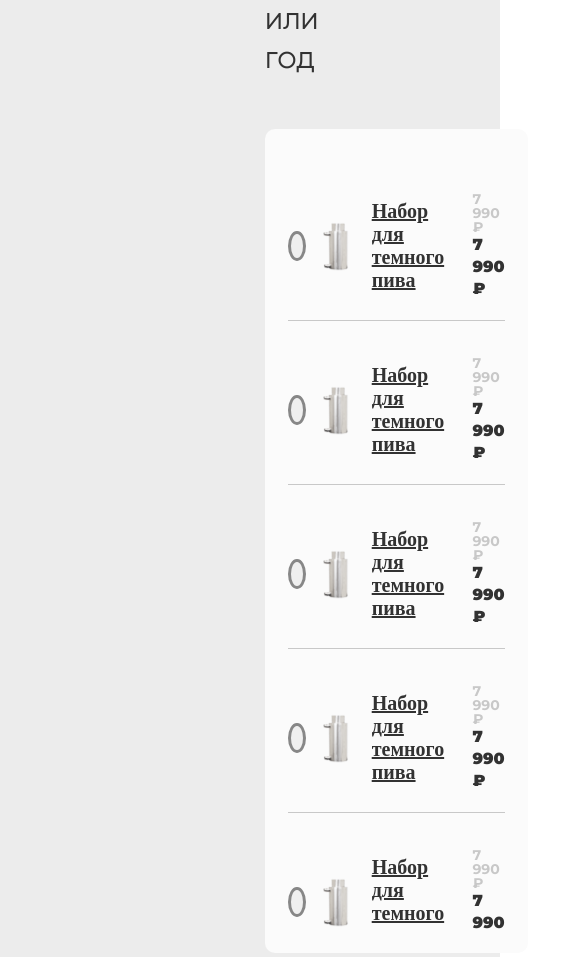
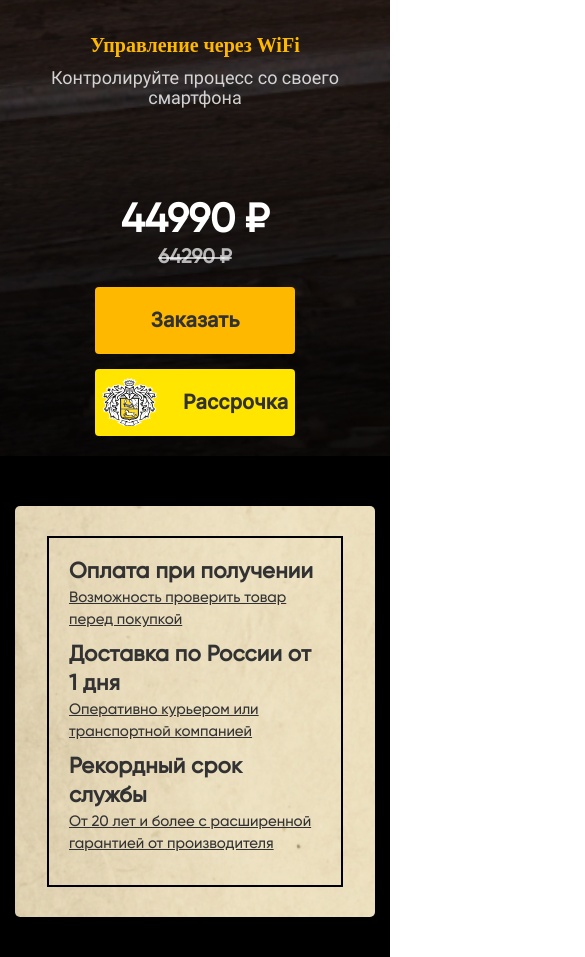
Before and after one commit to tursunov4/bar2, a React (Create React App) app: page / in a window 390 px wide. Shown: the part 1040-1997 px from the top of the page, 585 px wide, since content can reach past the window. Built offline with nearby package versions, Linux system fonts and the light colour scheme.

Commit message:
change css code

```diff
--- a/src/components/Footer/style.css
+++ b/src/components/Footer/style.css
@@ -142,7 +142,7 @@ footer {
   display: none;
 }
 
-@media only screen and (max-width: 1160px) {
+@media only screen and (max-width: 1207px) {
   .footer_left_h2 {
     font-size: 26px;
   }
@@ -174,7 +174,7 @@ footer {
   }
 }
 
-@media only screen and (max-width: 1024px) {
+@media only screen and (max-width: 1097px) {
   footer {
     padding: 20px;
     height: 530px;
--- a/src/components/Pokupke/Ordered.jsx
+++ b/src/components/Pokupke/Ordered.jsx
@@ -1,145 +1,145 @@
-import React, { useState } from "react";
-import { Checkbox } from "antd";
-import rasm from "../../assets/Images/svg/pokupka__left.svg";
-import center from "../../assets/Images/png/pokupke_img.png";
+// import React, { useState } from "react";
+// import { Checkbox } from "antd";
+// import rasm from "../../assets/Images/svg/pokupka__left.svg";
+// import center from "../../assets/Images/png/pokupke_img.png";
 
-const Ordered = () => {
-  const [click, setClick] = useState(true);
-  return (
-    <>
-      <div className="zakazat">
-        <div className="zakazat__left">
-          <div className="zakazat__left--wrapper">
-            <div className="zakazat__left--card">
-              <button onClick={() => setClick(!click)}>
-                <p
-                  style={click ? { display: "none" } : { display: "block" }}
-                ></p>
-              </button>
+// const Ordered = () => {
+//   const [click, setClick] = useState(true);
+//   return (
+//     <>
+//       <div className="zakazat">
+//         <div className="zakazat__left">
+//           <div className="zakazat__left--wrapper">
+//             <div className="zakazat__left--card">
+//               <button onClick={() => setClick(!click)}>
+//                 <p
+//                   style={click ? { display: "none" } : { display: "block" }}
+//                 ></p>
+//               </button>
 
-              <img src={rasm} alt="Image" />
-              <h4>Набор для темного пива</h4>
-              <p className="zakazat__left--card-sale">
-                7 990 ₽ <strong>7 990 ₽</strong>
-              </p>
-            </div>
+//               <img src={rasm} alt="Image" />
+//               <h4>Набор для темного пива</h4>
+//               <p className="zakazat__left--card-sale">
+//                 7 990 ₽ <strong>7 990 ₽</strong>
+//               </p>
+//             </div>
 
-            <div className="zakazat__left--card">
-              <button onClick={() => setClick(!click)}>
-                <p
-                  style={click ? { display: "none" } : { display: "block" }}
-                ></p>
-              </button>
+//             <div className="zakazat__left--card">
+//               <button onClick={() => setClick(!click)}>
+//                 <p
+//                   style={click ? { display: "none" } : { display: "block" }}
+//                 ></p>
+//               </button>
 
-              <img src={rasm} alt="Image" />
-              <h4>Набор для темного пива</h4>
-              <p className="zakazat__left--card-sale">
-                7 990 ₽ <strong>7 990 ₽</strong>
-              </p>
-            </div>
+//               <img src={rasm} alt="Image" />
+//               <h4>Набор для темного пива</h4>
+//               <p className="zakazat__left--card-sale">
+//                 7 990 ₽ <strong>7 990 ₽</strong>
+//               </p>
+//             </div>
 
-            <div className="zakazat__left--card">
-              <button onClick={() => setClick(!click)}>
-                <p
-                  style={click ? { display: "none" } : { display: "block" }}
-                ></p>
-              </button>
+//             <div className="zakazat__left--card">
+//               <button onClick={() => setClick(!click)}>
+//                 <p
+//                   style={click ? { display: "none" } : { display: "block" }}
+//                 ></p>
+//               </button>
 
-              <img src={rasm} alt="Image" />
-              <h4>Набор для темного пива</h4>
-              <p className="zakazat__left--card-sale">
-                7 990 ₽ <strong>7 990 ₽</strong>
-              </p>
-            </div>
+//               <img src={rasm} alt="Image" />
+//               <h4>Набор для темного пива</h4>
+//               <p className="zakazat__left--card-sale">
+//                 7 990 ₽ <strong>7 990 ₽</strong>
+//               </p>
+//             </div>
 
-            <div className="zakazat__left--card">
-              <button onClick={() => setClick(!click)}>
-                <p
-                  style={click ? { display: "none" } : { display: "block" }}
-                ></p>
-              </button>
+//             <div className="zakazat__left--card">
+//               <button onClick={() => setClick(!click)}>
+//                 <p
+//                   style={click ? { display: "none" } : { display: "block" }}
+//                 ></p>
+//               </button>
 
-              <img src={rasm} alt="Image" />
-              <h4>Набор для темного пива</h4>
-              <p className="zakazat__left--card-sale">
-                7 990 ₽ <strong>7 990 ₽</strong>
-              </p>
-            </div>
+//               <img src={rasm} alt="Image" />
+//               <h4>Набор для темного пива</h4>
+//               <p className="zakazat__left--card-sale">
+//                 7 990 ₽ <strong>7 990 ₽</strong>
+//               </p>
+//             </div>
 
-            <div className="zakazat__left--card">
-              <button onClick={() => setClick(!click)}>
-                <p
-                  style={click ? { display: "none" } : { display: "block" }}
-                ></p>
-              </button>
+//             <div className="zakazat__left--card">
+//               <button onClick={() => setClick(!click)}>
+//                 <p
+//                   style={click ? { display: "none" } : { display: "block" }}
+//                 ></p>
+//               </button>
 
-              <img src={rasm} alt="Image" />
-              <h4>Набор для темного пива</h4>
-              <p className="zakazat__left--card-sale">
-                7 990 ₽ <strong>7 990 ₽</strong>
-              </p>
-            </div>
+//               <img src={rasm} alt="Image" />
+//               <h4>Набор для темного пива</h4>
+//               <p className="zakazat__left--card-sale">
+//                 7 990 ₽ <strong>7 990 ₽</strong>
+//               </p>
+//             </div>
 
-            <div className="zakazat__left--card">
-              <button onClick={() => setClick(!click)}>
-                <p
-                  style={click ? { display: "none" } : { display: "block" }}
-                ></p>
-              </button>
+//             <div className="zakazat__left--card">
+//               <button onClick={() => setClick(!click)}>
+//                 <p
+//                   style={click ? { display: "none" } : { display: "block" }}
+//                 ></p>
+//               </button>
 
-              <img src={rasm} alt="Image" />
-              <h4>Набор для темного пива</h4>
-              <p className="zakazat__left--card-sale">
-                7 990 ₽ <strong>7 990 ₽</strong>
-              </p>
-            </div>
+//               <img src={rasm} alt="Image" />
+//               <h4>Набор для темного пива</h4>
+//               <p className="zakazat__left--card-sale">
+//                 7 990 ₽ <strong>7 990 ₽</strong>
+//               </p>
+//             </div>
 
-            <div className="zakazat__left--card">
-              <button onClick={() => setClick(!click)}>
-                <p
-                  style={click ? { display: "none" } : { display: "block" }}
-                ></p>
-              </button>
+//             <div className="zakazat__left--card">
+//               <button onClick={() => setClick(!click)}>
+//                 <p
+//                   style={click ? { display: "none" } : { display: "block" }}
+//                 ></p>
+//               </button>
 
-              <img src={rasm} alt="Image" />
-              <h4>Набор для темного пива</h4>
-              <p className="zakazat__left--card-sale">
-                7 990 ₽ <strong>7 990 ₽</strong>
-              </p>
-            </div>
-          </div>
-        </div>
-        <img src={center} alt="center_img" />
+//               <img src={rasm} alt="Image" />
+//               <h4>Набор для темного пива</h4>
+//               <p className="zakazat__left--card-sale">
+//                 7 990 ₽ <strong>7 990 ₽</strong>
+//               </p>
+//             </div>
+//           </div>
+//         </div>
+//         <img src={center} alt="center_img" />
 
-        <div className="zakazat__right">
-          <h4>Заказ</h4>
+//         <div className="zakazat__right">
+//           <h4>Заказ</h4>
 
-          <select>
-            <option value="wifi">30 литров с WiFi</option>
-            <option value="wifi">30 литров с WiFi</option>
-            <option value="wifi">30 литров с WiFi</option>
-          </select>
+//           <select>
+//             <option value="wifi">30 литров с WiFi</option>
+//             <option value="wifi">30 литров с WiFi</option>
+//             <option value="wifi">30 литров с WiFi</option>
+//           </select>
 
-          <div>
-            <h3>Итого:</h3>
-            <h2>11 000 ₽</h2>
-          </div>
+//           <div>
+//             <h3>Итого:</h3>
+//             <h2>11 000 ₽</h2>
+//           </div>
 
-          <form action="">
-            <input type="text" placeholder="Имя" />
-            <input type="tel" placeholder="+7 (___)-___-__-__" />
-            <Checkbox className="checkbox"> Покупка в рассрочку</Checkbox>
-            <button>Заказать</button>
-          </form>
+//           <form action="">
+//             <input type="text" placeholder="Имя" />
+//             <input type="tel" placeholder="+7 (___)-___-__-__" />
+//             <Checkbox className="checkbox"> Покупка в рассрочку</Checkbox>
+//             <button>Заказать</button>
+//           </form>
 
-          <p>
-            Менеджеры свяжутся с вами в ближайшее время для уточнения деталей
-            заказа
-          </p>
-        </div>
-      </div>
-    </>
-  );
-};
+//           <p>
+//             Менеджеры свяжутся с вами в ближайшее время для уточнения деталей
+//             заказа
+//           </p>
+//         </div>
+//       </div>
+//     </>
+//   );
+// };
 
-export default Ordered;
+// export default Ordered;
--- a/src/components/Pokupke/index.jsx
+++ b/src/components/Pokupke/index.jsx
@@ -1,25 +1,25 @@
-import React from "react";
-import "./style.css";
-import Ordered from "./Ordered";
+// import React from "react";
+// import "./style.css";
+// import Ordered from "./Ordered";
 
-const index = () => {
-  return (
-    <>
-      <section className="pokupke">
-        <div className="container">
-          <h1 className="pokupka__title">
-            При покупке пивоварни BAVARIA <br /> пожизненная скидка на расходные
-            материалы
-          </h1>
-          <p className="pokupka__paragraph">
-            Вы сможете заказать аксессуары по хорошим ценам через неделю, месяц
-            или год
-          </p>
-          <Ordered />
-        </div>
-      </section>
-    </>
-  );
-};
+// const index = () => {
+//   return (
+//     <>
+//       <section className="pokupke">
+//         <div className="container">
+//           <h1 className="pokupka__title">
+//             При покупке пивоварни BAVARIA <br /> пожизненная скидка на расходные
+//             материалы
+//           </h1>
+//           <p className="pokupka__paragraph">
+//             Вы сможете заказать аксессуары по хорошим ценам через неделю, месяц
+//             или год
+//           </p>
+//           <Ordered />
+//         </div>
+//       </section>
+//     </>
+//   );
+// };
 
-export default index;
+// export default index;
--- a/src/pages/Mian.jsx
+++ b/src/pages/Mian.jsx
@@ -13,17 +13,17 @@ import Youtube from "../components/Youtube/Youtube";
 const Mian = () => {
   return (
     <div>
-      {/* <Header /> */}
-      {/* <Hero /> */}
-      {/* <Bavariya /> */}
+      <Header />
+      <Hero />
+      <Bavariya />
       {/* <Youtube /> */}
       {/* <Padarka /> */}
-      {/* <Bvcards /> */}
+      <Bvcards />
       {/* <Delivery /> */}
-      <Pokupke />
-      {/* <Order /> */}
-      {/* <Khaos /> */}
-      {/* <Footer /> */}
+      {/* <Pokupke /> */}
+      <Order />
+      <Khaos />
+      <Footer />
     </div>
   );
 };
```
Also changed, not shown: src/components/Bvcards/style.css (+35 -4 lines).
